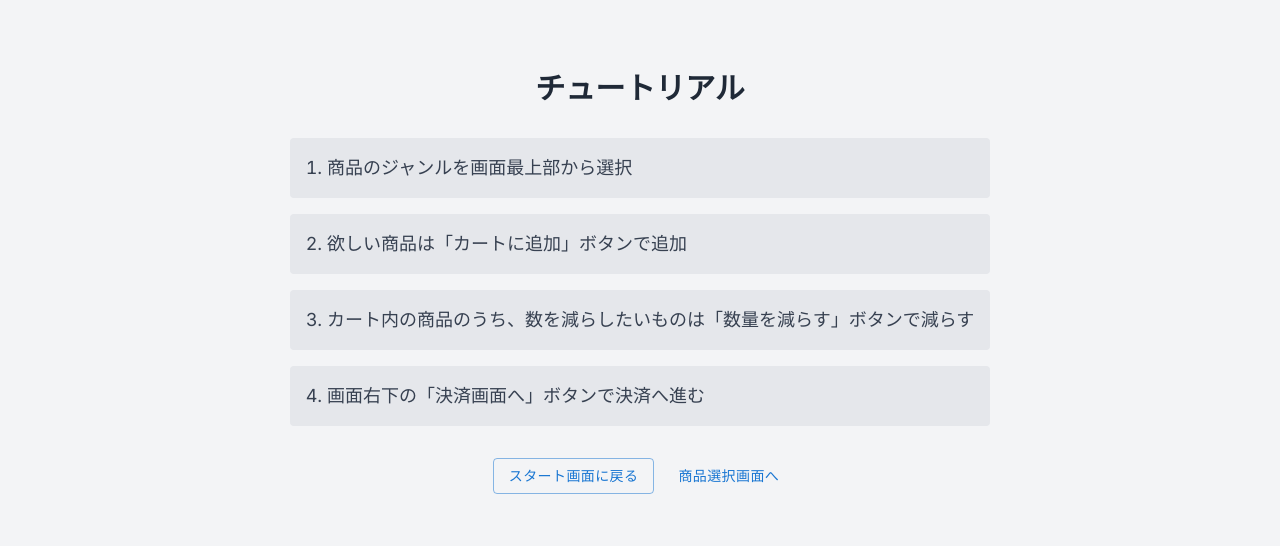
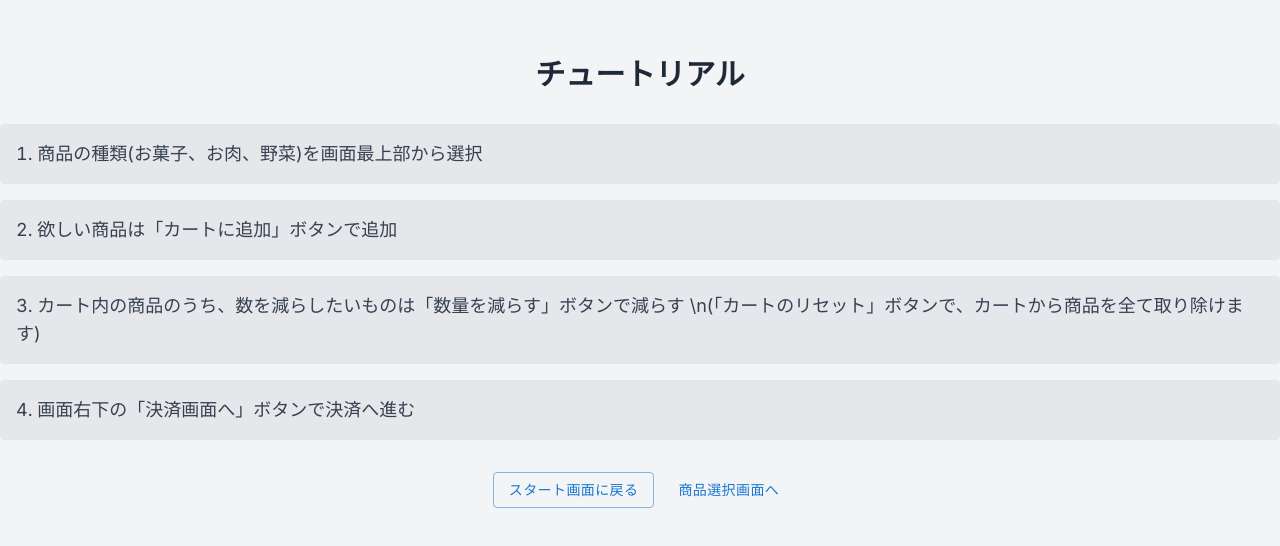
Before and after one commit to SeiyaMaruyama/self-checkout, a Next.js app: page /tutorial in a window 1280 px wide. Shown: the part 118-664 px from the top of the page. Built offline with nearby package versions, Linux system fonts and the light colour scheme.

Commit message:
チュートリアル文の調整

```diff
--- a/app/tutorial/page.tsx
+++ b/app/tutorial/page.tsx
@@ -13,13 +13,14 @@ export default function Component() {
       </div>
       <ol className="list-decimal list-inside space-y-4 text-lg text-gray-700 dark:text-gray-300">
         <li className="bg-gray-200 dark:bg-gray-800 p-4 rounded">
-          商品のジャンルを画面最上部から選択
+          商品の種類(お菓子、お肉、野菜)を画面最上部から選択
         </li>
         <li className="bg-gray-200 dark:bg-gray-800 p-4 rounded">
           欲しい商品は「カートに追加」ボタンで追加
         </li>
         <li className="bg-gray-200 dark:bg-gray-800 p-4 rounded">
           カート内の商品のうち、数を減らしたいものは「数量を減らす」ボタンで減らす
+          \n(「カートのリセット」ボタンで、カートから商品を全て取り除けます)
         </li>
         <li className="bg-gray-200 dark:bg-gray-800 p-4 rounded">
           画面右下の「決済画面へ」ボタンで決済へ進む
```
